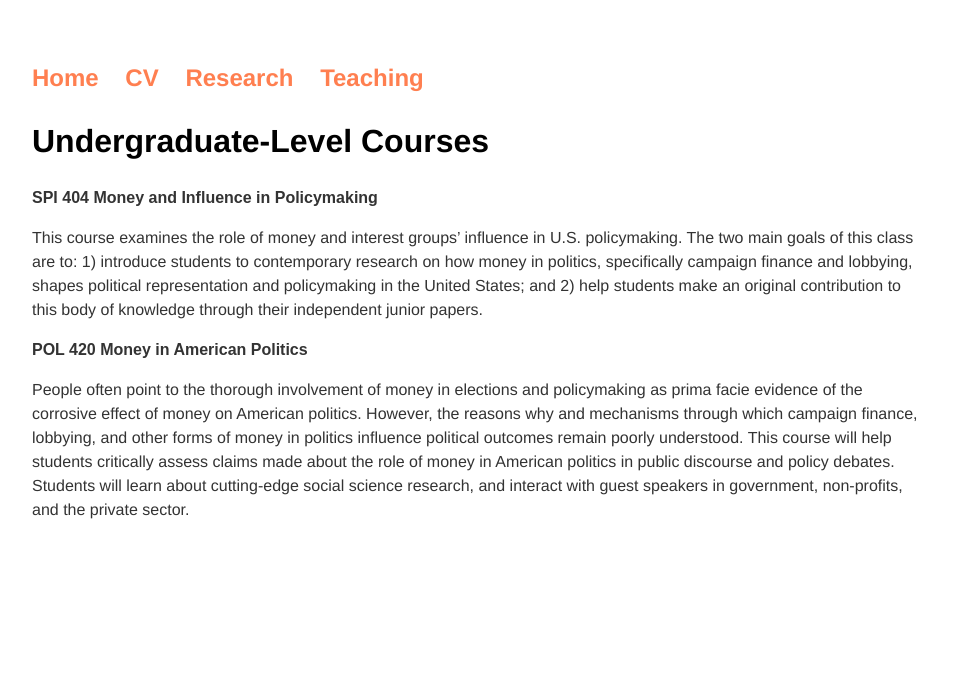
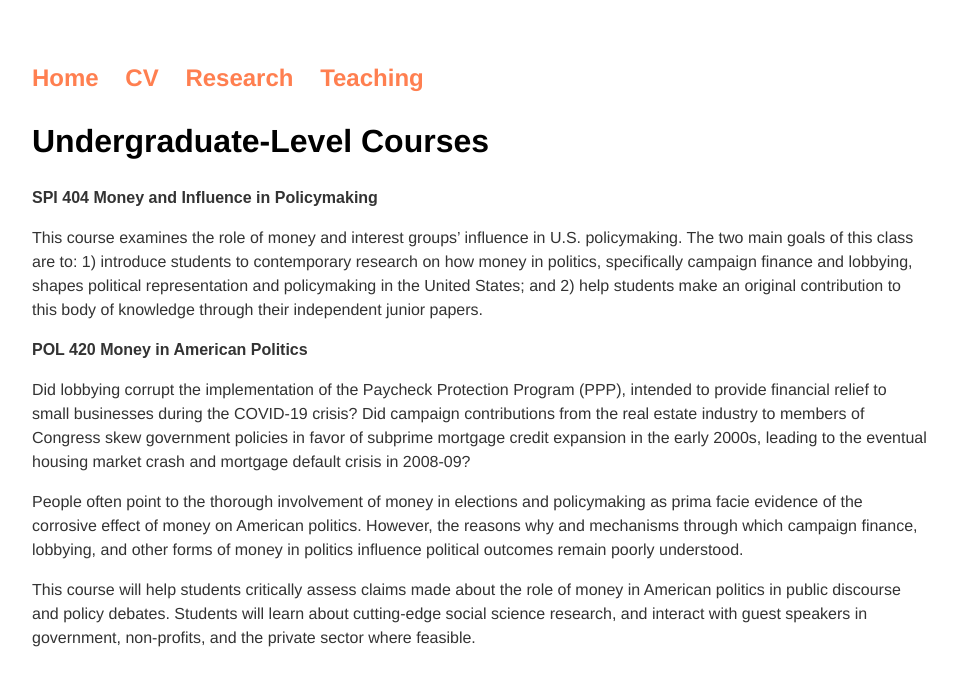
Before and after one commit to zhaoliresearch/zhaoliresearch.github.io, a Jekyll site: the page built from teaching/index.html, in a window 1280 px wide. Shown: the top 686 px of the page, without its empty margins (160-1117 px from the left). Built offline with Jekyll 4.4.1, drawn with Linux system fonts in a browser that asks for light colours.

Commit message:
Update index.html

```diff
--- a/teaching/index.html
+++ b/teaching/index.html
@@ -8,5 +8,7 @@
   <p>This course examines the role of money and interest groups’ influence in U.S. policymaking. The two main goals of this class are to: 1) introduce students to contemporary research on how money in politics, specifically campaign
 finance and lobbying, shapes political representation and policymaking in the United States; and 2) help students make an original contribution to this body of knowledge through their independent junior papers.</p>
   <p><b style="font-family:arial">POL 420 Money in American Politics</b></p>
-  <p>People often point to the thorough involvement of money in elections and policymaking as prima facie evidence of the corrosive effect of money on American politics. However, the reasons why and mechanisms through which campaign finance, lobbying, and other forms of money in politics influence political outcomes remain poorly understood. This course will help students critically assess claims made about the role of money in American politics in public discourse and policy debates. Students will learn about cutting-edge social science research, and interact with guest speakers in government, non-profits, and the private sector.</p>
+  <p> Did lobbying corrupt the implementation of the Paycheck Protection Program (PPP), intended to provide financial relief to small businesses during the COVID-19 crisis?  Did campaign contributions from the real estate industry to members of Congress skew government policies in favor of subprime mortgage credit expansion in the early 2000s, leading to the eventual housing market crash and mortgage default crisis in 2008-09?</p>
+  <p> People often point to the thorough involvement of money in elections and policymaking as prima facie evidence of the corrosive effect of money on American politics.  However, the reasons why and mechanisms through which campaign finance, lobbying, and other forms of money in politics influence political outcomes remain poorly understood.</p>
+  <p> This course will help students critically assess claims made about the role of money in American politics in public discourse and policy debates.  Students will learn about cutting-edge social science research, and interact with guest speakers in government, non-profits, and the private sector where feasible.</p>
 </div><!-- /.blurb -->
```
